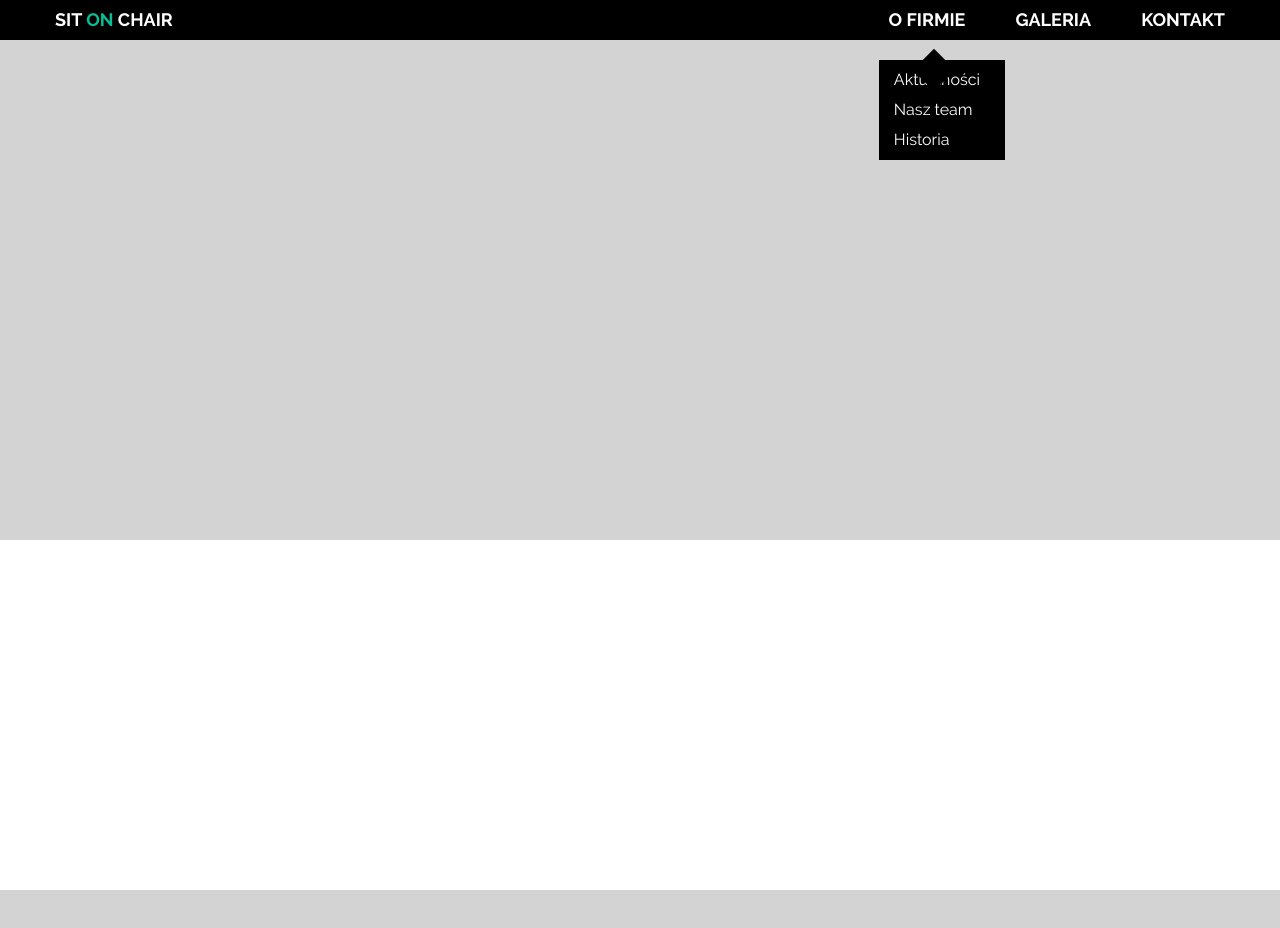
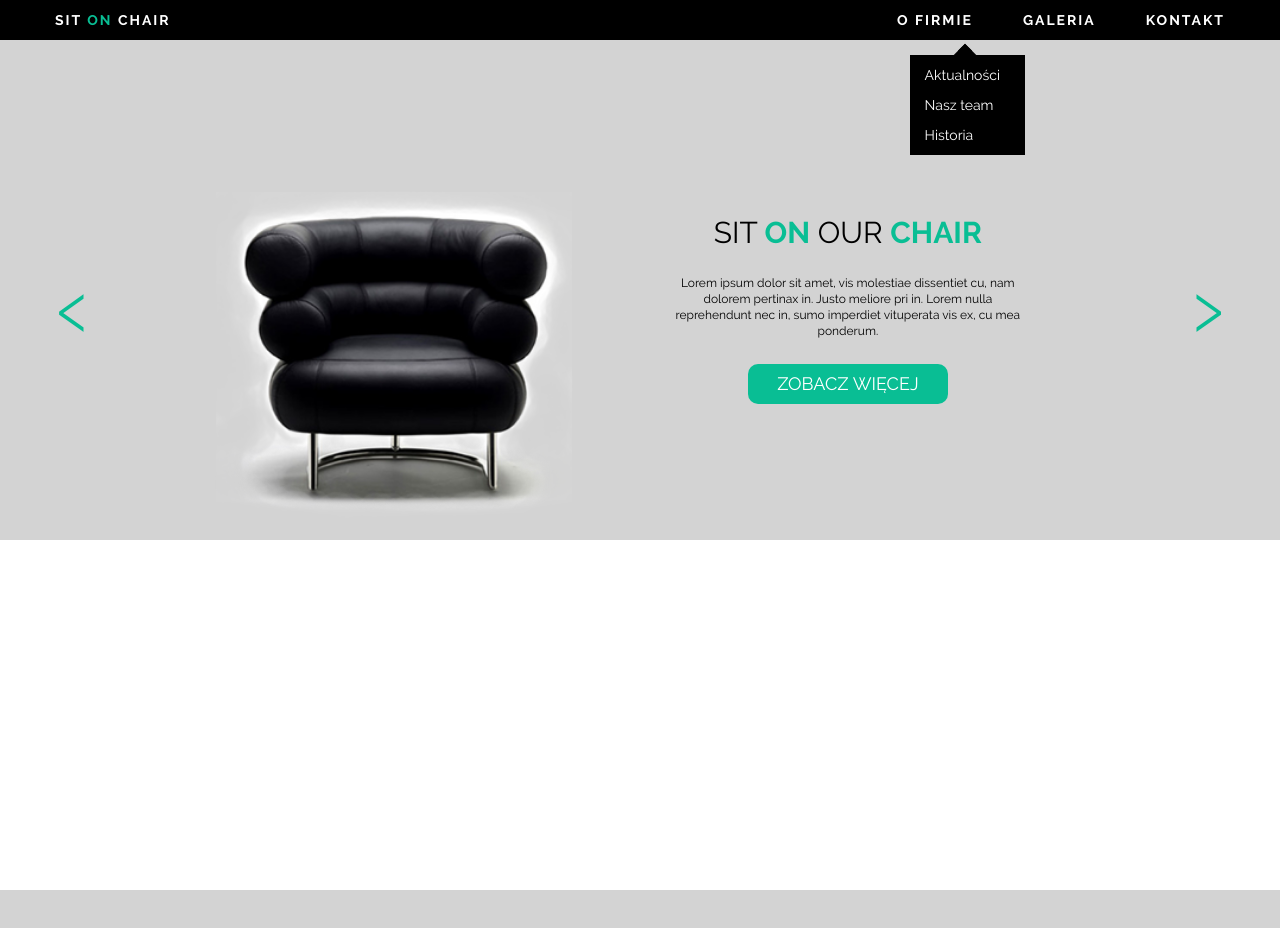
Before and after one commit to anna-olchowik-coderslab/Coders_Lab_first_workshop, a plain HTML site: page index.html in a window 1280 px wide. Shown: the top 928 px of the page. Drawn offline with Linux system fonts and the light colour scheme.

Commit message:
zrobione 6.02.2017

```diff
--- a/css/style.css
+++ b/css/style.css
@@ -83,19 +83,18 @@ header {
   width: 1170px;
   margin: 0 auto;
 }
-h1 {
+h2 {
   float: left;
+  width: 200px;
 }
-nav > ul {
-  font-weight: 600;
-}
-h1, nav > ul {
+h2, .main-menu {
   color: white;
   text-transform: uppercase;
-  font-size: 18px;
+  font-size: 14px;
   line-height: 40px;
+  letter-spacing: 2px;
 }
-header span {
+h2 > span, h1 > span {
   color: #09be94;
   font-weight: bold;
 }
@@ -103,38 +102,87 @@ header span {
   float: right;
   margin-left: 25px;
   margin-right: 25px;
+  font-weight: 600;
 }
 .main-menu > li:first-of-type {
   margin-right: 0;
 }
 .hover-menu > li:first-of-type::before {
   content: "";
-  width: 30px;
-  height: 30px;
-  background-color: black;
+  width: 20px;
+  height: 20px;
   position: absolute;
   top: -5px;
   left: 40px;
   transform: rotate(45deg);
-  z-index: 1; /*ogarnąć dlaczego z-index tu nie działa*/
+  border-top: 10px solid black;
+  border-left: 10px solid black;
 }
-.hover-menu {
-  /*display: none; */ /*zmienić później na hover - uwaga bo główny element menu odjeżdża kiedy menu-hover się pojawia - dodać zmiejszenie marginesu?*/
-  font-weight: 500;
+.hover-menu { /*słabo bo to zwiększa wysokość diva, i przez to kolejną sekcję mam zbyt oddaloną ku dołowi - co można z tym zrobić?*/
+  /*visibility: hidden;*/
   background-color: black;
-  margin-top: 20px;
-  margin-right: 220px;
+  margin-top: 15px;
+  margin-right: 200px;
   padding: 5px 25px 5px 15px;
   position: relative;
   float: right;
   color: white;
   line-height: 30px;
-  font-size: 16px;
-  z-index: 2;
+  font-size: 14px;
 }
 #carrousel {
   background-color: lightgrey; /*add gradient here*/
   height: 500px;
+}
+.arrow {
+  width: 60px;
+  margin-top: 90px;
+  font-size: 100px;
+  font-weight: 300;
+  color: #09be94;
+}
+.left-arrow {
+  float: left;
+}
+.right-arrow {
+  float: right;
+  text-align: right;
+}
+.black-chair {
+  width: auto;
+  height: 400px;
+  margin-top: 0;
+  float: left;
+}
+.main-text {
+  float: left;
+  width: 350px;
+  margin-top: 60px;
+  text-align: center;
+}
+h1 {
+  text-transform: uppercase;
+  font-weight: 500;
+  font-size: 30px;
+  margin-bottom: 25px;
+}
+.info-text {
+  font-size: 12px;
+  line-height: 16px;
+  margin-bottom: 25px;
+}
+.button {
+  border-radius: 10px;
+  background-color: #09be94;
+  text-transform: uppercase;
+  color: white;
+}
+.see-more-button {
+  width: 200px;
+  height: 40px;
+  font-size: 18px;
+  line-height: 40px;
+  margin: 0 auto;
 }
 #content {
   height: 350px;
--- a/index.html
+++ b/index.html
@@ -10,9 +10,9 @@
   <section>
     <header>
       <div class="container clearfix">
-        <h1>
+        <h2>
           Sit <span>on</span> chair
-        </h1>
+        </h2>
         <nav>
             <ul class="main-menu">
               <li>
@@ -43,7 +43,23 @@
     </header>
   </section>
   <section id="carrousel">
-    <div class="container">
+    <div class="container clearfix">
+      <p class="arrow left-arrow">
+        &lsaquo;
+      </p>
+      <img src="images/black_chair.png" class="black-chair">
+      <div class="main-text">
+      <h1>Sit <span>on</span> our <span>chair</span></h1>
+      <p class="info-text">
+        Lorem ipsum dolor sit amet, vis molestiae dissentiet cu, nam dolorem pertinax in. Justo meliore pri in. Lorem nulla reprehendunt nec in, sumo imperdiet vituperata vis ex, cu mea ponderum.
+      </p>
+      <div class="button see-more-button">
+        Zobacz więcej
+      </div>
+      </div>
+      <p class="arrow right-arrow">
+        &rsaquo;
+      </p>
     </div>
   </section>
   <section id="content">
```
Lines whose indentation alone changed are shown as unchanged.
